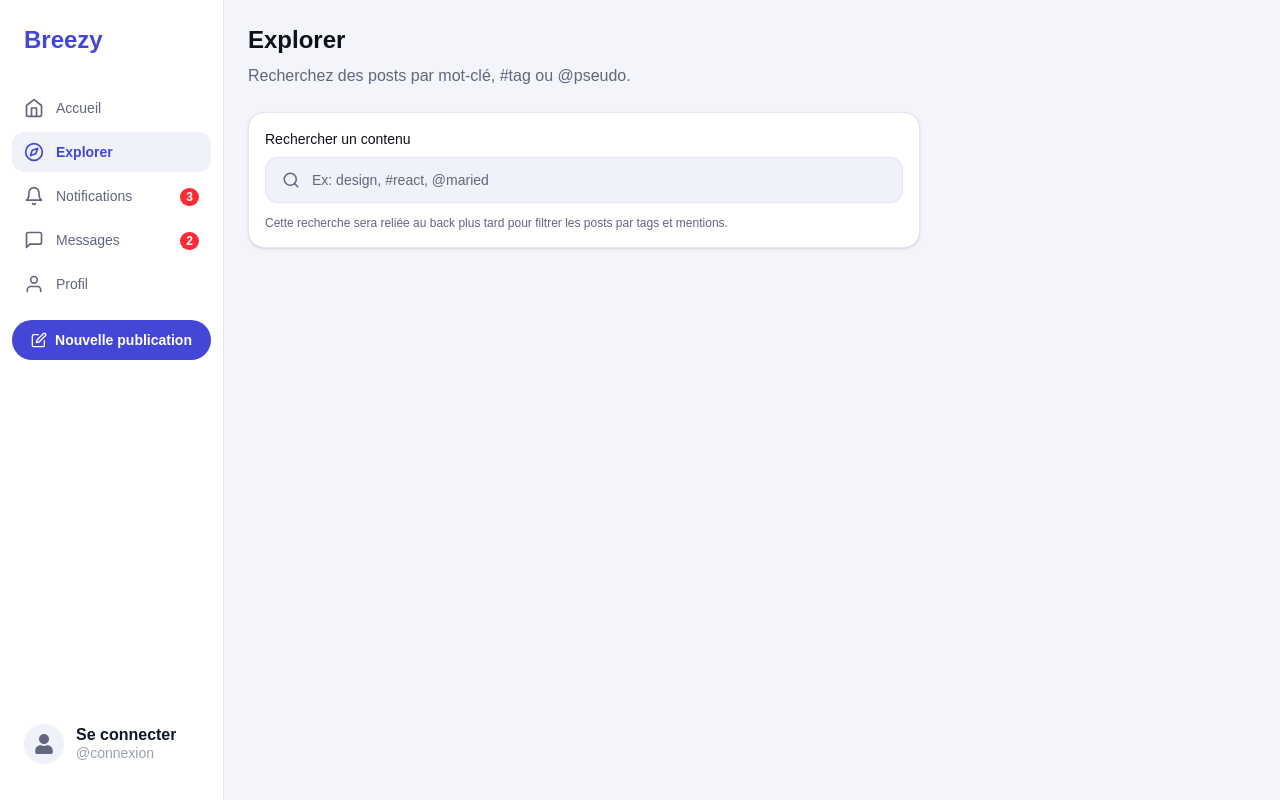
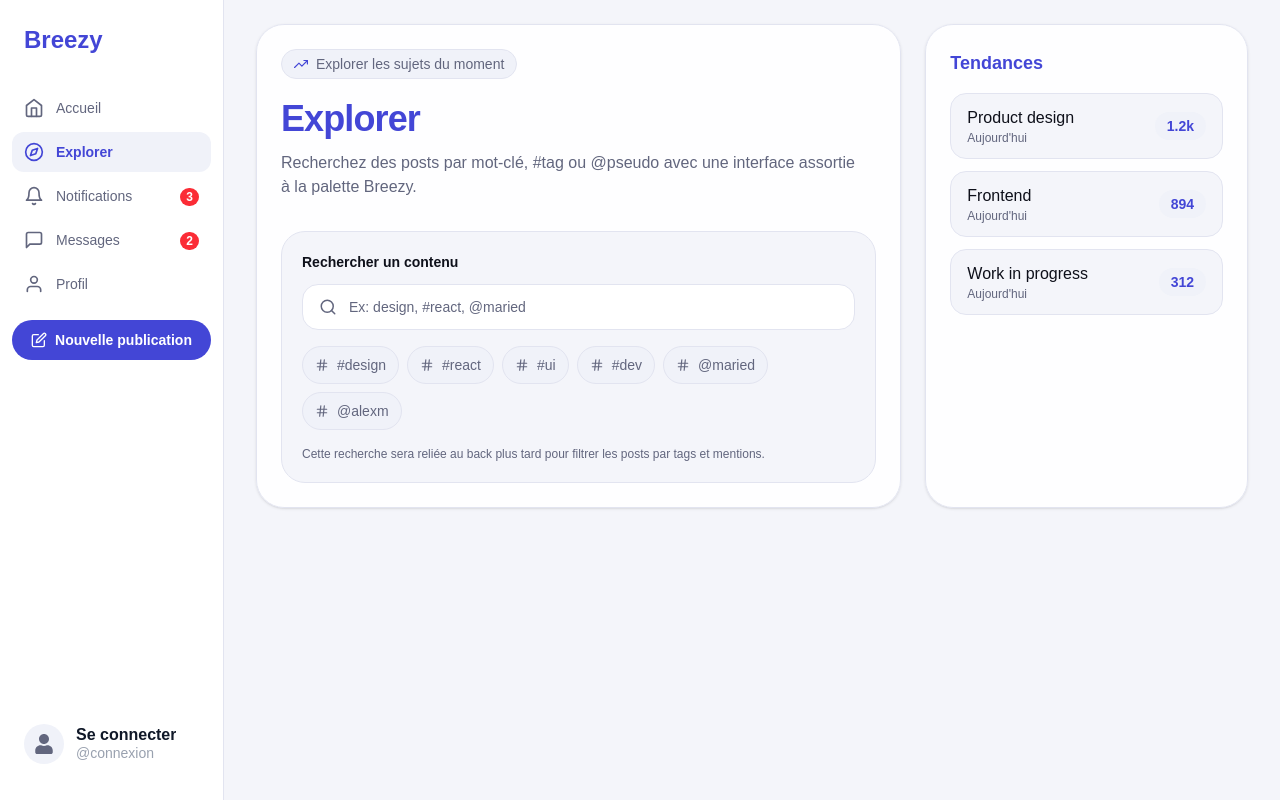
Before and after one commit to DAD-groupe-6/Breezy, a Next.js app in the folder front/: page /explorer in a window 1280 px wide. Built offline with nearby package versions, Linux system fonts and the light colour scheme.

Commit message:
Enhance ExplorerPage UI with trending topics and suggested tags

```diff
--- a/front/src/app/(app)/explorer/page.jsx
+++ b/front/src/app/(app)/explorer/page.jsx
@@ -1,24 +1,47 @@
 "use client"
 
 import { useState } from 'react'
-import { FiSearch } from 'react-icons/fi'
+import { FiHash, FiSearch, FiTrendingUp } from 'react-icons/fi'
 
 export default function ExplorerPage() {
   const [query, setQuery] = useState('')
 
+  const suggestedTags = ['#design', '#react', '#ui', '#dev', '@maried', '@alexm']
+  const trendingTopics = [
+    { label: 'Product design', count: '1.2k' },
+    { label: 'Frontend', count: '894' },
+    { label: 'Work in progress', count: '312' },
+  ]
+
   return (
-    <div className="p-6 text-[var(--color-text-primary)]">
-      <h1 className="text-2xl font-bold text-[var(--color-text-primary)]">Explorer</h1>
-      <p className="mt-2 text-[var(--color-text-secondary)]">
-        Recherchez des posts par mot-clé, #tag ou @pseudo.
+    <div className="relative min-h-full overflow-hidden bg-[var(--color-bg-primary)] px-4 py-6 text-[var(--color-text-primary)] md:px-6 lg:px-8">
+      <div className="pointer-events-none absolute inset-0 -z-10 overflow-hidden">
+        <div className="absolute -left-24 top-8 h-64 w-64 rounded-full bg-[var(--color-text-title)]/12 blur-3xl" />
+        <div className="absolute right-0 top-32 h-72 w-72 rounded-full bg-[var(--color-bg-surface-2)] blur-3xl" />
+      </div>
+
+      <div className="mx-auto grid w-full max-w-6xl gap-6 lg:grid-cols-[minmax(0,1.6fr)_minmax(280px,0.8fr)]">
+        <section className="rounded-[28px] border border-[var(--color-border)] bg-[var(--color-bg-surface)]/90 p-6 shadow-sm backdrop-blur">
+          <div className="inline-flex items-center gap-2 rounded-full border border-[var(--color-border)] bg-[var(--color-bg-surface-2)] px-3 py-1 text-sm font-medium text-[var(--color-text-secondary)]">
+            <FiTrendingUp className="text-[var(--color-text-title)]" />
+            Explorer les sujets du moment
+          </div>
+
+          <div className="mt-5 max-w-2xl">
+            <h1 className="text-3xl font-bold tracking-tight text-[var(--color-text-title)] md:text-4xl">
+              Explorer
+            </h1>
+            <p className="mt-3 max-w-xl text-sm leading-6 text-[var(--color-text-secondary)] md:text-base">
+              Recherchez des posts par mot-clé, #tag ou @pseudo avec une interface assortie à la palette Breezy.
             </p>
+          </div>
 
-      <div className="mt-6 max-w-2xl rounded-2xl border border-[var(--color-border)] bg-[var(--color-bg-surface)] p-4 shadow-sm">
-        <label htmlFor="explorer-search" className="mb-2 block text-sm font-medium text-[var(--color-text-primary)]">
+          <div className="mt-8 rounded-[24px] border border-[var(--color-border)] bg-[var(--color-bg-primary)] p-4 md:p-5">
+            <label htmlFor="explorer-search" className="mb-3 block text-sm font-semibold text-[var(--color-text-primary)]">
               Rechercher un contenu
             </label>
 
-        <div className="flex items-center gap-3 rounded-xl border border-[var(--color-border)] bg-[var(--color-bg-surface-2)] px-4 py-3 focus-within:border-[var(--color-text-title)] focus-within:ring-2 focus-within:ring-[var(--color-text-title)]/20">
+            <div className="flex items-center gap-3 rounded-2xl border border-[var(--color-border)] bg-[var(--color-bg-surface)] px-4 py-3 transition-colors focus-within:border-[var(--color-text-title)] focus-within:ring-2 focus-within:ring-[var(--color-text-title)]/20">
               <FiSearch className="shrink-0 text-lg text-[var(--color-text-secondary)]" aria-hidden="true" />
               <input
                 id="explorer-search"
@@ -30,9 +53,44 @@ export default function ExplorerPage() {
               />
             </div>
 
-        <p className="mt-3 text-xs text-[var(--color-text-secondary)]">
+            <div className="mt-4 flex flex-wrap gap-2">
+              {suggestedTags.map((tag) => (
+                <button
+                  key={tag}
+                  type="button"
+                  className="inline-flex items-center gap-2 rounded-full border border-[var(--color-border)] bg-[var(--color-bg-surface-2)] px-3 py-2 text-sm font-medium text-[var(--color-text-secondary)] transition-colors hover:border-[var(--color-text-title)] hover:text-[var(--color-text-title)]"
+                >
+                  <FiHash size={14} />
+                  {tag}
+                </button>
+              ))}
+            </div>
+
+            <p className="mt-4 text-xs text-[var(--color-text-secondary)]">
               Cette recherche sera reliée au back plus tard pour filtrer les posts par tags et mentions.
             </p>
+          </div>
+        </section>
+
+        <aside className="space-y-4 rounded-[28px] border border-[var(--color-border)] bg-[var(--color-bg-surface)]/90 p-6 shadow-sm backdrop-blur">
+          <h2 className="text-lg font-bold text-[var(--color-text-title)]">Tendances</h2>
+          <div className="space-y-3">
+            {trendingTopics.map((topic) => (
+              <div
+                key={topic.label}
+                className="flex items-center justify-between rounded-2xl border border-[var(--color-border)] bg-[var(--color-bg-primary)] px-4 py-3"
+              >
+                <div>
+                  <p className="font-medium text-[var(--color-text-primary)]">{topic.label}</p>
+                  <p className="text-xs text-[var(--color-text-secondary)]">Aujourd'hui</p>
+                </div>
+                <span className="rounded-full bg-[var(--color-bg-surface-2)] px-3 py-1 text-sm font-semibold text-[var(--color-text-title)]">
+                  {topic.count}
+                </span>
+              </div>
+            ))}
+          </div>
+        </aside>
       </div>
     </div>
   )
```
Lines whose indentation alone changed are shown as unchanged.
